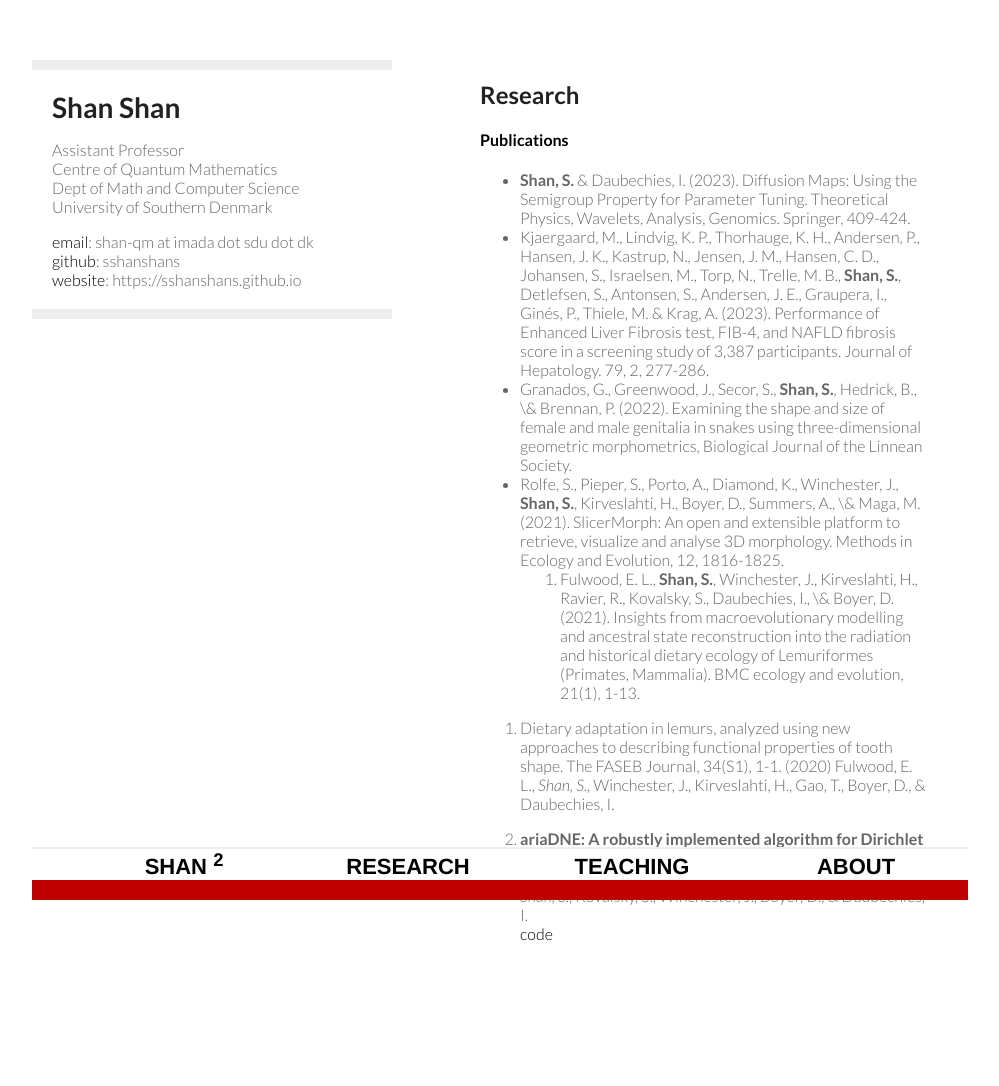
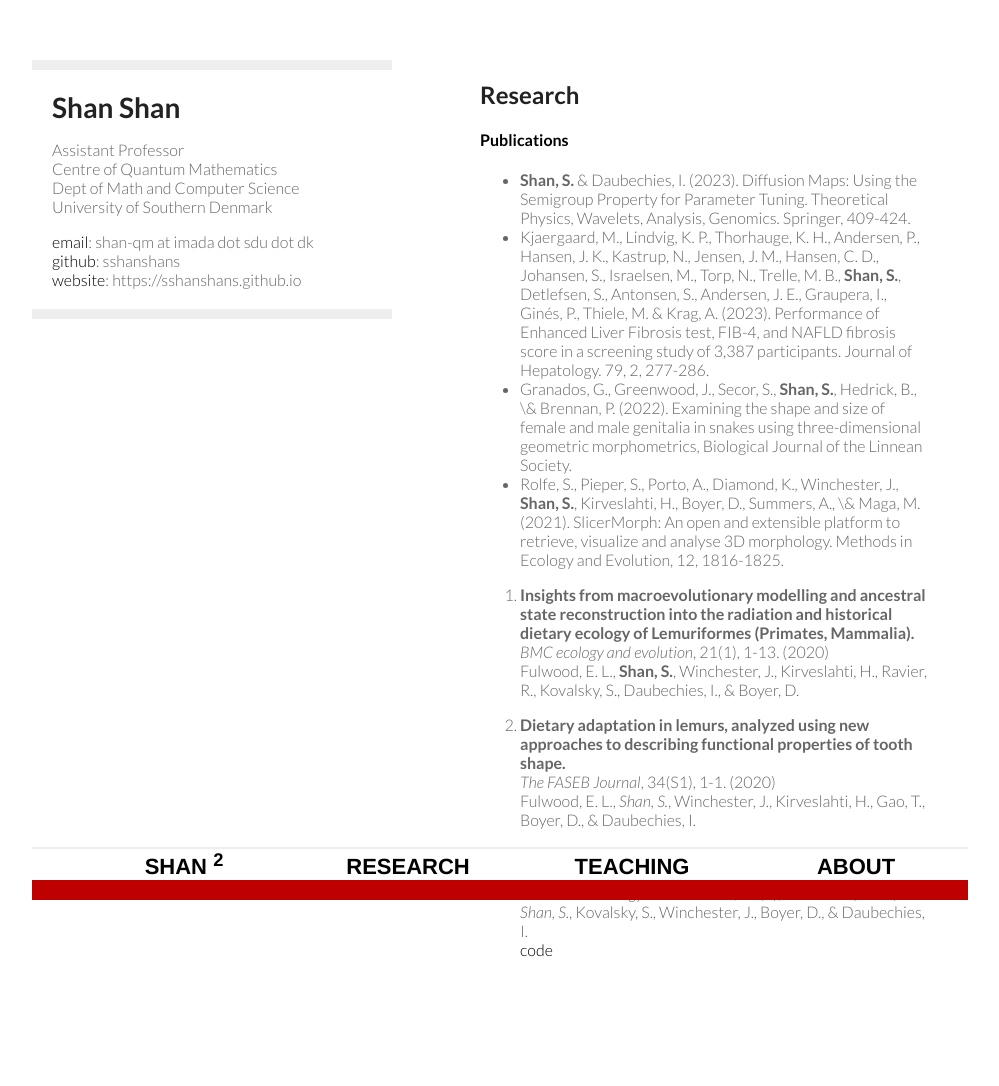
Before and after one commit to sshanshans/sshanshans.github.io, a Jekyll site: the page built from research/research.md, in a window 1280 px wide. Shown: the whole page, without its empty margins (160-1159 px from the left). Built offline with Jekyll 4.4.1, drawn with Linux system fonts in a browser that asks for light colours.

Commit message:
Update research.md

```diff
--- a/research/research.md
+++ b/research/research.md
@@ -11,12 +11,14 @@ description: Research
 * Kjaergaard, M., Lindvig, K. P., Thorhauge, K. H., Andersen, P., Hansen, J. K., Kastrup, N., Jensen, J. M., Hansen, C. D., Johansen, S., Israelsen, M., Torp, N., Trelle, M. B., **Shan, S.**, Detlefsen, S., Antonsen, S., Andersen, J. E., Graupera, I., Ginés, P., Thiele, M. & Krag, A. (2023). Performance of Enhanced Liver Fibrosis test, FIB-4, and NAFLD fibrosis score in a screening study of 3,387 participants. Journal of Hepatology. 79, 2, 277-286.
 * Granados, G., Greenwood, J., Secor, S., **Shan, S.**, Hedrick, B., \& Brennan, P. (2022). Examining the shape and size of female and male genitalia in snakes using three-dimensional geometric morphometrics, Biological Journal of the Linnean Society.
 * Rolfe, S., Pieper, S., Porto, A., Diamond, K., Winchester, J., **Shan, S.**, Kirveslahti, H., Boyer, D., Summers, A., \& Maga, M. (2021). SlicerMorph: An open and extensible platform to retrieve, visualize and analyse 3D morphology. Methods in Ecology and Evolution, 12, 1816-1825.
-3. Fulwood, E. L., **Shan, S.**, Winchester, J., Kirveslahti, H., Ravier, R., Kovalsky, S., Daubechies, I., \& Boyer, D. (2021). Insights from macroevolutionary modelling and ancestral state reconstruction into the radiation and historical dietary ecology of Lemuriformes (Primates, Mammalia). BMC ecology and evolution, 21(1), 1-13.
-<br />
 
-2. Dietary adaptation in lemurs, analyzed using new approaches to describing functional properties of tooth shape.
-   The FASEB Journal, 34(S1), 1-1. (2020)
-   Fulwood, E. L., *Shan, S.*, Winchester, J., Kirveslahti, H., Gao, T., Boyer, D., & Daubechies, I.
+3. **Insights from macroevolutionary modelling and ancestral state reconstruction into the radiation and historical dietary ecology of Lemuriformes (Primates, Mammalia).** <br />
+*BMC ecology and evolution*, 21(1), 1-13. (2020) <br />
+Fulwood, E. L., **Shan, S.**, Winchester, J., Kirveslahti, H., Ravier, R., Kovalsky, S., Daubechies, I., & Boyer, D.<br />
+
+2. **Dietary adaptation in lemurs, analyzed using new approaches to describing functional properties of tooth shape.** <br />
+*The FASEB Journal*, 34(S1), 1-1. (2020) <br />
+Fulwood, E. L., *Shan, S.*, Winchester, J., Kirveslahti, H., Gao, T., Boyer, D., & Daubechies, I. <br />
 
 1. **ariaDNE: A robustly implemented algorithm for Dirichlet energy of the normal.** <br />
 *Methods in Ecology and Evolution*, 10(4), 541-552. (2019) <br />
```
